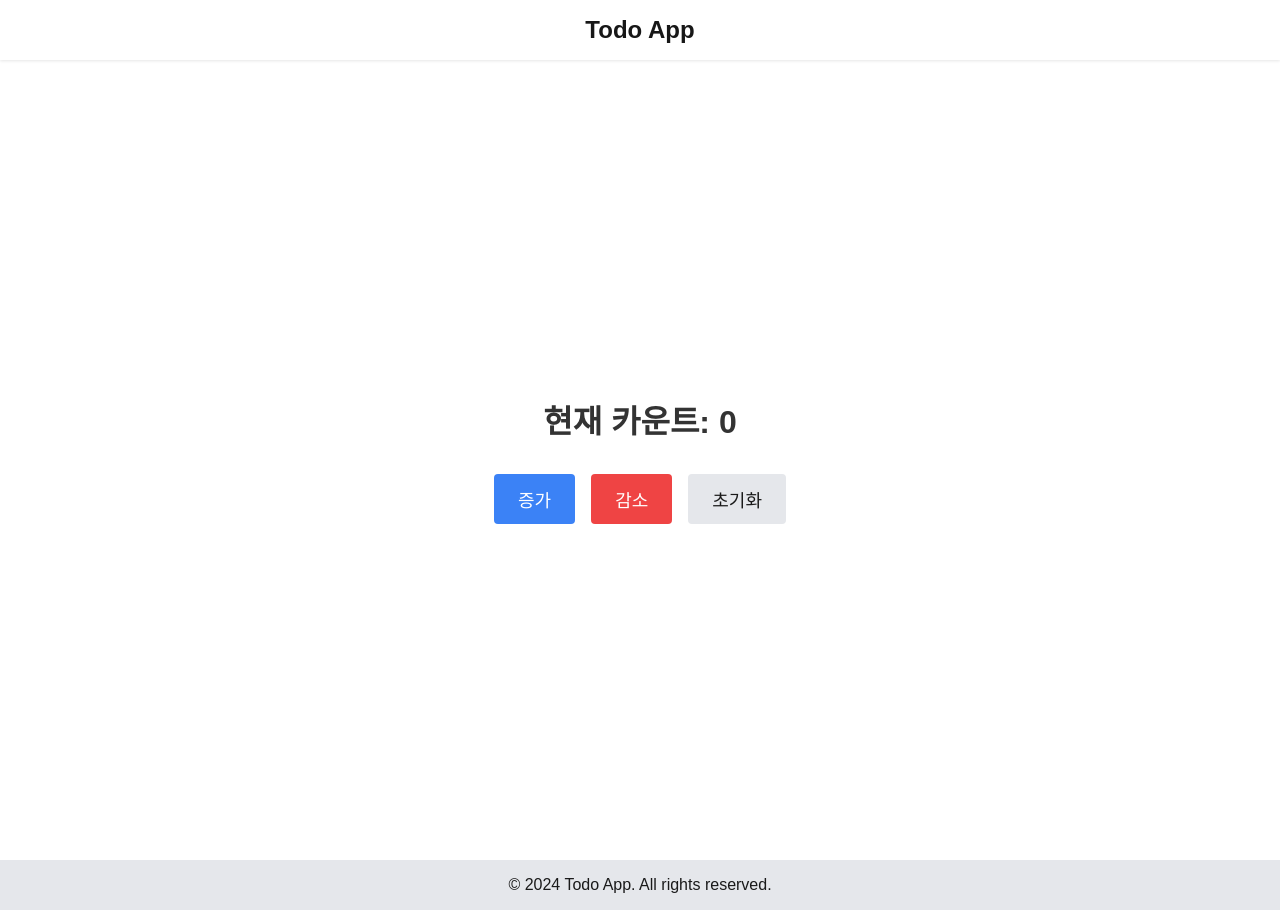
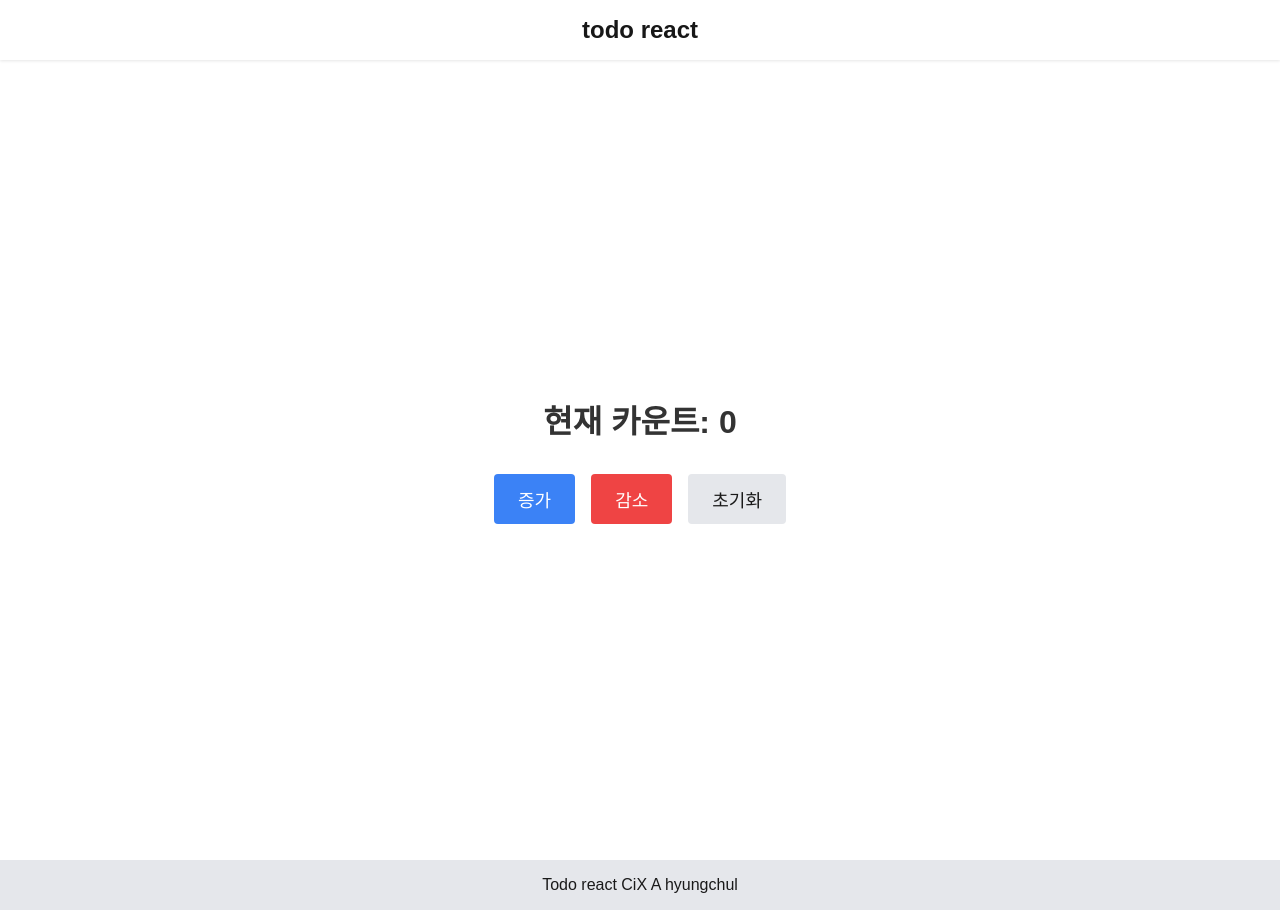
Before and after one commit to CIX-A/todo_react, a Next.js app: page / in a window 1280 px wide. Built offline with nearby package versions, Linux system fonts and the light colour scheme.

Commit message:
fix: .next 경로 제거

```diff
--- a/src/components/Footer.tsx
+++ b/src/components/Footer.tsx
@@ -4,7 +4,7 @@ import styles from './Footer.module.scss';
 const Footer = () => {
     return (
         <footer className={styles.footer}>
-            © 2024 Todo App. All rights reserved.
+            Todo react CiX A hyungchul
         </footer>
     );
 };
--- a/src/components/Header.tsx
+++ b/src/components/Header.tsx
@@ -4,7 +4,7 @@ import styles from './Header.module.scss';
 const Header = () => {
     return (
         <header className={styles.header}>
-            <h1 className={styles.title}>Todo App</h1>
+            <h1 className={styles.title}>todo react</h1>
         </header>
     );
 };
```
